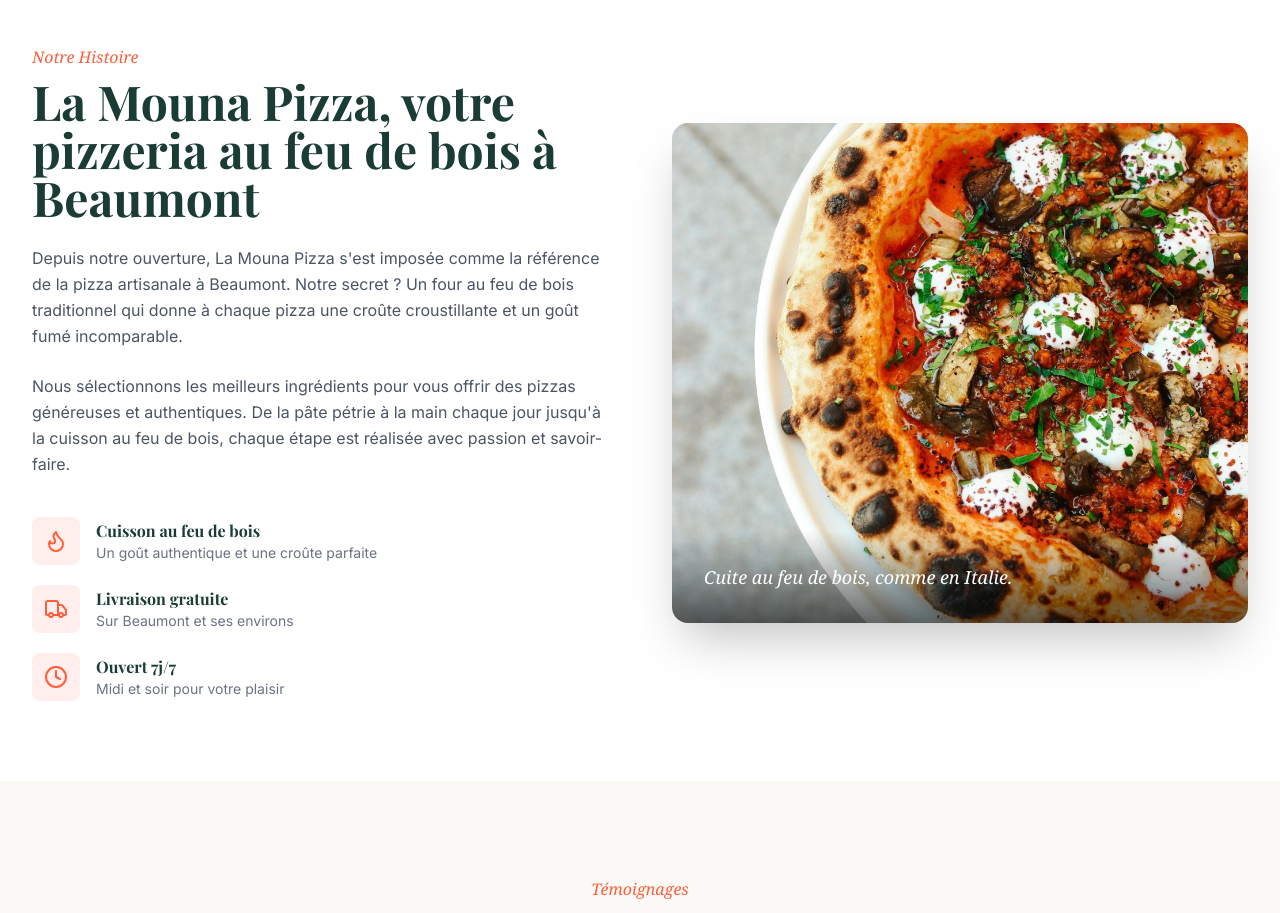
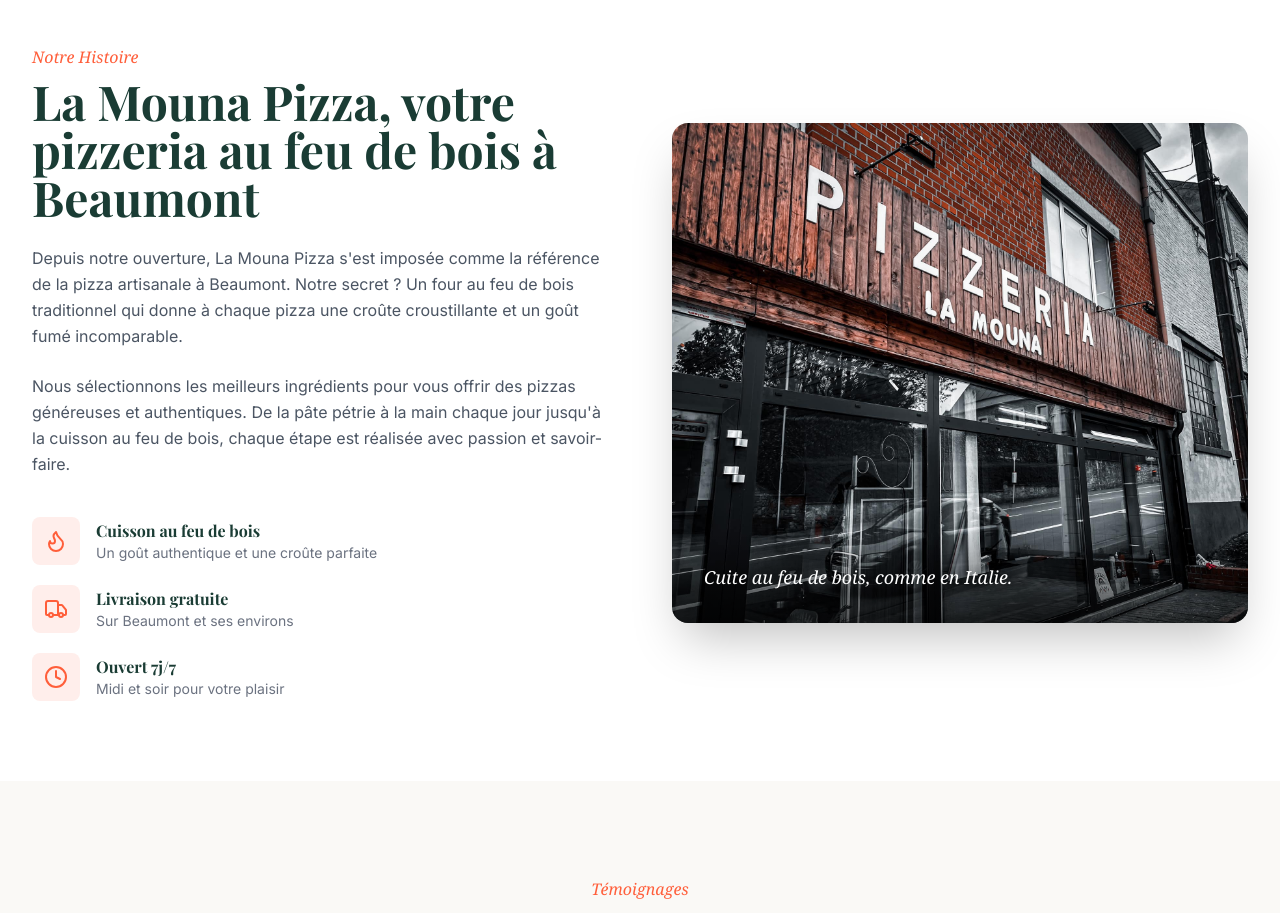
Before and after one commit to avexis-debug/pizza-mouna, a React (Vite) app: page / in a window 1280 px wide. Shown: the part 4360-5273 px from the top of the page. Built offline with nearby package versions, Linux system fonts and the light colour scheme.

Commit message:
Use pizzeria facade photo in presentation section
Co-Authored-By: Claude Opus 4.6 <noreply@anthropic.com>

```diff
--- a/components/Features.tsx
+++ b/components/Features.tsx
@@ -55,8 +55,8 @@ const Features: React.FC = () => {
           <div className="w-full lg:w-1/2">
             <div className="relative rounded-2xl overflow-hidden shadow-2xl">
               <img
-                src="/Pizza.jpg"
-                alt="Pizza au feu de bois - La Mouna Pizza Beaumont"
+                src="/pizzeria.jpg"
+                alt="Pizzeria La Mouna - Beaumont"
                 className="w-full h-[500px] object-cover"
               />
               <div className="absolute bottom-0 left-0 right-0 bg-gradient-to-t from-black/60 to-transparent p-8">
```
Also changed, not shown: public/pizzeria.jpg (added).
